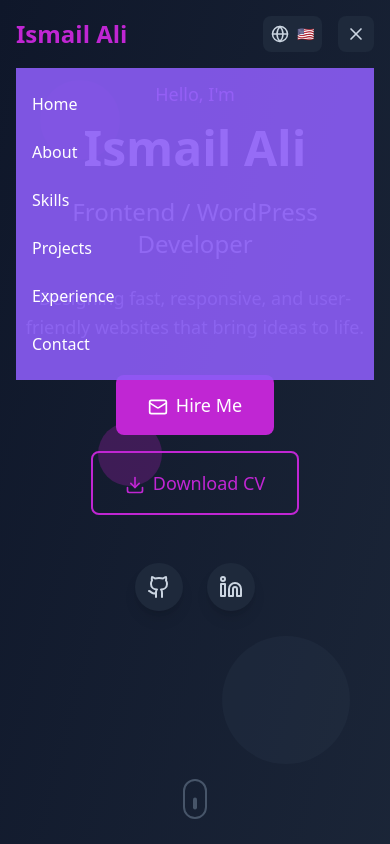
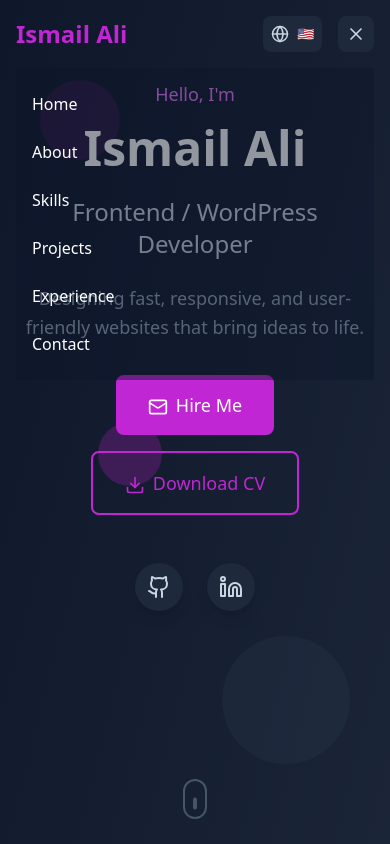
Before and after one commit to Ismail-webdev/Personal-Portfolio, a React (Vite) app: page / in a window 390 px wide. Both pictures are taken after a click on the button 356 px from the left and 34 px from the top of the page. Shown: the top 844 px of the page. Built offline with nearby package versions, Linux system fonts and the light colour scheme.

Commit message:
initial commit

```diff
--- a/src/components/Header.jsx
+++ b/src/components/Header.jsx
@@ -91,8 +91,7 @@ const Header = () => {
             opacity: isMobileMenuOpen ? 1 : 0,
           }}
           transition={{ duration: 0.3 }}
-          className="lg:hidden overflow-hidden"
-          style={{ backgroundColor: "rgba(139, 92, 246, 0.9)" }}
+          className="lg:hidden overflow-hidden bg-primary-900/45"
         >
           <div className="py-4 space-y-2">
             {navItems.map((item) => (
```
